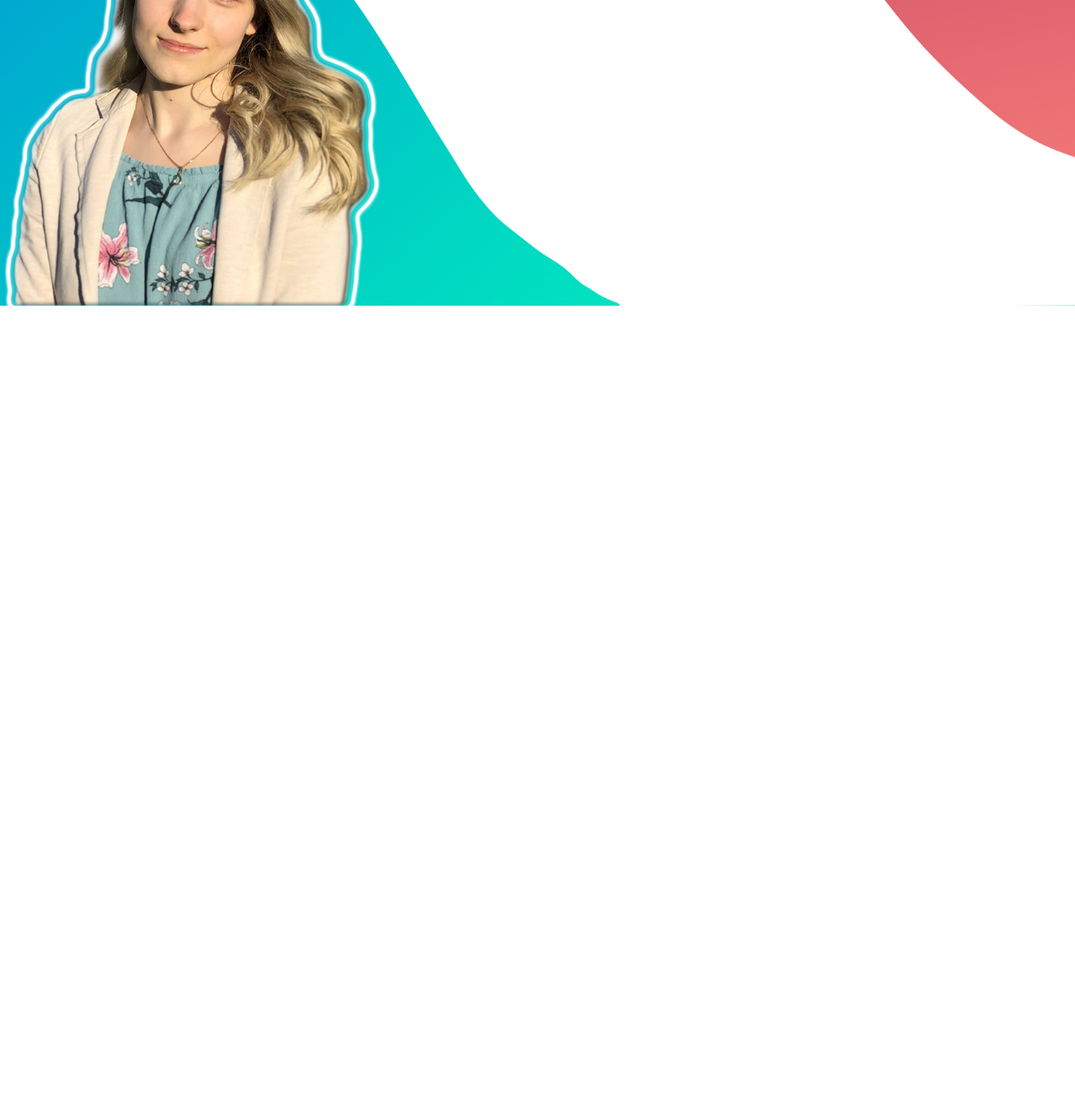
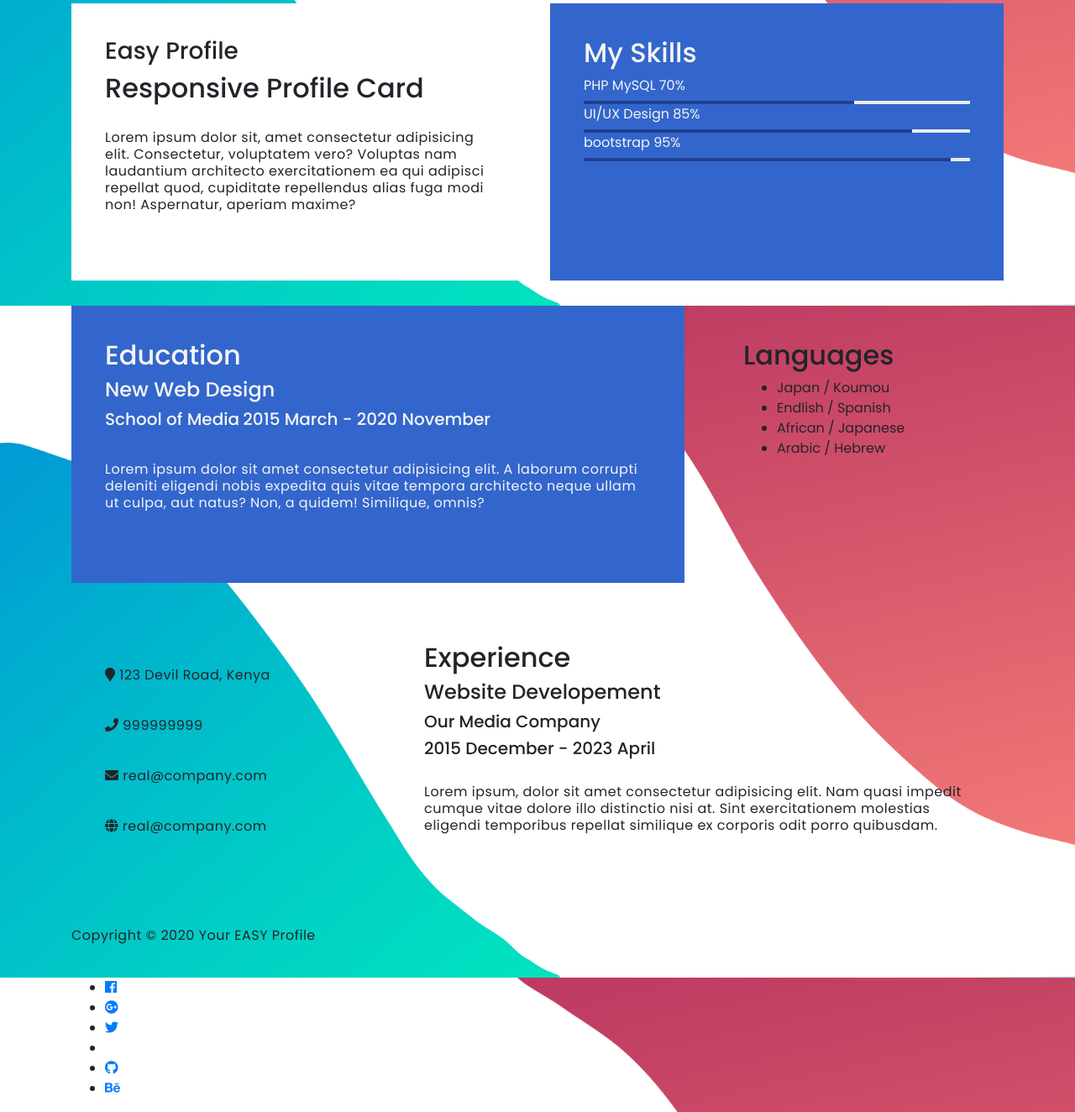
Before and after one commit to madalina-aghe/madalina-aghe.github.io, a website: page portfolio.html in a window 1280 px wide. Shown: the part 436-1760 px from the top of the page at 84% size. Before the commit the page ends 800 px from the top, so only its background shows below. Drawn offline with nearby package versions, Linux system fonts and the light colour scheme; files that its build step writes are made by us from their sources.

Commit message:
Added content to portfolio page

```diff
--- /dev/null
+++ b/css/portfolio.css
@@ -0,0 +1,73 @@
+body {
+    background-image: url("../assets/bck.jpg");
+    margin: 0;
+    border: 0;
+    padding: 0;
+    font-size: 16px;
+    overflow-x: hidden;
+    position: relative;
+    vertical-align: baseline;
+}
+
+.about, .skills,
+.education, .languages,
+.contact, .experience {
+    padding: 40px;
+    min-height: 330px;
+}
+
+.education, .languages,
+.contact, .experience {
+    margin-top: 30px;
+}
+
+header {
+    text-align: center;
+    min-height: 400px;
+    overflow: hidden;
+    position: relative;
+    padding-top: 160px;
+    padding-bottom: 140px;
+}
+
+.about {
+    background: white;
+}
+
+.skills {
+    background: #3366cc;
+    color: #f5f5f5;
+}
+
+.skills .progress {
+    border-radius: 0px;
+    height: 4px;
+}
+
+.skills .progress .progress-bar-primary {
+    background: #204090;
+}
+
+.skills strong {
+    display: inline-block;
+    font-weight: normal;
+    padding-bottom: 6px;
+}
+
+.education {
+    background: #3366cc;
+    color: #f5f5f5;
+}
+
+.education .education-content {
+    padding-bottom: 14px;
+}
+
+.education h5 {
+    display: inline-block;
+}
+
+.education span {
+    margin-right: 10px;
+    padding-left: 20px;
+}
--- a/portfolio.html
+++ b/portfolio.html
@@ -4,14 +4,15 @@
 <head>
   <meta charset="UTF-8">
   <meta name="viewport" content="width=device-width, initial-scale=1.0">
-  <title>Madalina Agheorghiesei</title>
-  <link rel="stylesheet" href="main.css" />
+  <title>Madalina Agheorghiesei | ABOUT ME</title>
+  <link rel="stylesheet" href="https://stackpath.bootstrapcdn.com/bootstrap/4.3.1/css/bootstrap.min.css" integrity="sha384-ggOyR0iXCbMQv3Xipma34MD+dH/1fQ784/j6cY/iJTQUOhcWr7x9JvoRxT2MZw1T" crossorigin="anonymous">
+  <link rel="stylesheet" href="css/main.css" />
+  <link rel="stylesheet" href="css/portfolio.css" />
   <link rel="stylesheet" href="https://use.fontawesome.com/releases/v5.6.3/css/all.css" />
 </head>
 
 <body>
-  <div class="container">
-    <div class="nav">
+  <header class="nav">
     <a href="index.html" class="logo">Madalina Agheorghiesei</a>
     <div class="menu">
       <ul>
@@ -21,8 +22,136 @@
       </ul>
     </div>
     <div class="fix"></div>
+  </header>
+
+  <section class="container">
+    <div class="row">
+      <div class="col-md-6">
+        <div class="about">
+          <h3>Easy Profile</h3>
+          <h2>Responsive Profile Card</h2>
+          <p>Lorem ipsum dolor sit, amet consectetur adipisicing elit.
+            Consectetur, voluptatem vero? Voluptas nam laudantium
+            architecto exercitationem ea qui adipisci repellat quod,
+            cupiditate repellendus alias fuga modi non! Aspernatur,
+            aperiam maxime?</p>
         </div>
       </div>
+
+      <div class="col-md-6">
+        <div class="skills">
+          <h2>My Skills</h2>
+          <strong>PHP MySQL</strong>
+          <span class="pull-right">70%</span>
+          <div class="progress">
+            <div class="progress-bar progress-bar-primary"
+              aria-valuenow="70" aria-valuemin="0" aria-valuemax="100"
+              style="width: 70%;"></div>
+          </div>
+
+          <strong>UI/UX Design</strong>
+          <span class="pull-right">85%</span>
+          <div class="progress">
+            <div class="progress-bar progress-bar-primary"
+              aria-valuenow="85" aria-valuemin="0" aria-valuemax="100"
+              style="width: 85%;"></div>
+          </div>
+
+          <strong>bootstrap</strong>
+          <span class="pull-right">95%</span>
+          <div class="progress">
+            <div class="progress-bar progress-bar-primary"
+              aria-valuenow="95" aria-valuemin="0" aria-valuemax="100"
+              style="width: 95%;"></div>
+          </div>
+        </div>
+      </div>
+    </div>
+  </section>
+
+  <section class="container">
+    <div class="row">
+      <div class="col-md-8">
+        <div class="education">
+          <h2>Education</h2>
+          <h4 class="education-title">New Web Design</h4>
+          <div class="education-school">
+            <h5>School of Media</h5>
+            <h5>2015 March - 2020 November</h5>
+          </div>
+          <p class="education-description">
+            Lorem ipsum dolor sit amet consectetur adipisicing elit.
+            A laborum corrupti deleniti eligendi nobis expedita quis
+            vitae tempora architecto neque ullam ut culpa, aut natus?
+            Non, a quidem! Similique, omnis?
+          </p>
+        </div>
+      </div>
+
+      <div class="col-md-4">
+        <div class="languages">
+          <h2>Languages</h2>
+          <ul>
+            <li>Japan / Koumou</li>
+            <li>Endlish / Spanish</li>
+            <li>African / Japanese</li>
+            <li>Arabic / Hebrew</li>
+          </ul>
+        </div>
+      </div>
+    </div>
+  </section>
+
+  <section class="container">
+    <div class="row">
+      <div class="col-md-4">
+        <div class="contact">
+          <p><i class="fa fa-map-marker"></i> 123 Devil Road, Kenya</p>
+          <p><i class="fa fa-phone"></i> 999999999</p>
+          <p><i class="fa fa-envelope"></i> real@company.com</p>
+          <p><i class="fa fa-globe"></i> real@company.com</p>
+        </div>
+      </div>
+
+      <div class="col-md-8">
+        <div class="experience">
+          <h2>Experience</h2>
+            <div class="experience-content">
+              <h4 class="experience-title">Website Developement</h4>
+              <h5>Our Media Company</h5> <span></span>
+              <h5>2015 December - 2023 April</h5>
+              <p class="education-description">Lorem ipsum, dolor sit
+                amet consectetur adipisicing elit. Nam quasi impedit
+                cumque vitae dolore illo distinctio nisi at. Sint
+                exercitationem molestias eligendi temporibus repellat
+                similique ex corporis odit porro quibusdam.</p>
+            </div>
+        </div>
+      </div>
+    </div>
+  </section>
+
+  <footer>
+    <div class="container">
+      <div class="row">
+        <div class="col-md-12">
+          <p>Copyright &copy; 2020 Your EASY Profile</p>
+          <ul class="social-icons">
+            <li><a href="" class="fab fa-facebook"></a></li>
+            <li><a href="" class="fab fa-google-plus"></a></li>
+            <li><a href="" class="fab fa-twitter"></a></li>
+            <li><a href="" class="fab fa-dribble"></a></li>
+            <li><a href="" class="fab fa-github"></a></li>
+            <li><a href="" class="fab fa-behance"></a></li>
+          </ul>
+        </div>
+      </div>
+    </div>
+  </footer>
+
+  <script src="https://code.jquery.com/jquery-3.3.1.slim.min.js" integrity="sha384-q8i/X+965DzO0rT7abK41JStQIAqVgRVzpbzo5smXKp4YfRvH+8abtTE1Pi6jizo" crossorigin="anonymous"></script>
+  <script src="https://cdnjs.cloudflare.com/ajax/libs/popper.js/1.14.7/umd/popper.min.js" integrity="sha384-UO2eT0CpHqdSJQ6hJty5KVphtPhzWj9WO1clHTMGa3JDZwrnQq4sF86dIHNDz0W1" crossorigin="anonymous"></script>
+  <script src="https://stackpath.bootstrapcdn.com/bootstrap/4.3.1/js/bootstrap.min.js" integrity="sha384-JjSmVgyd0p3pXB1rRibZUAYoIIy6OrQ6VrjIEaFf/nJGzIxFDsf4x0xIM+B07jRM" crossorigin="anonymous"></script>
 </body>
 
 </html>
```
Also changed, not shown: contact.html (+1 -1 lines), projects.html (+1 -1 lines). Lines whose indentation alone changed are shown as unchanged.
